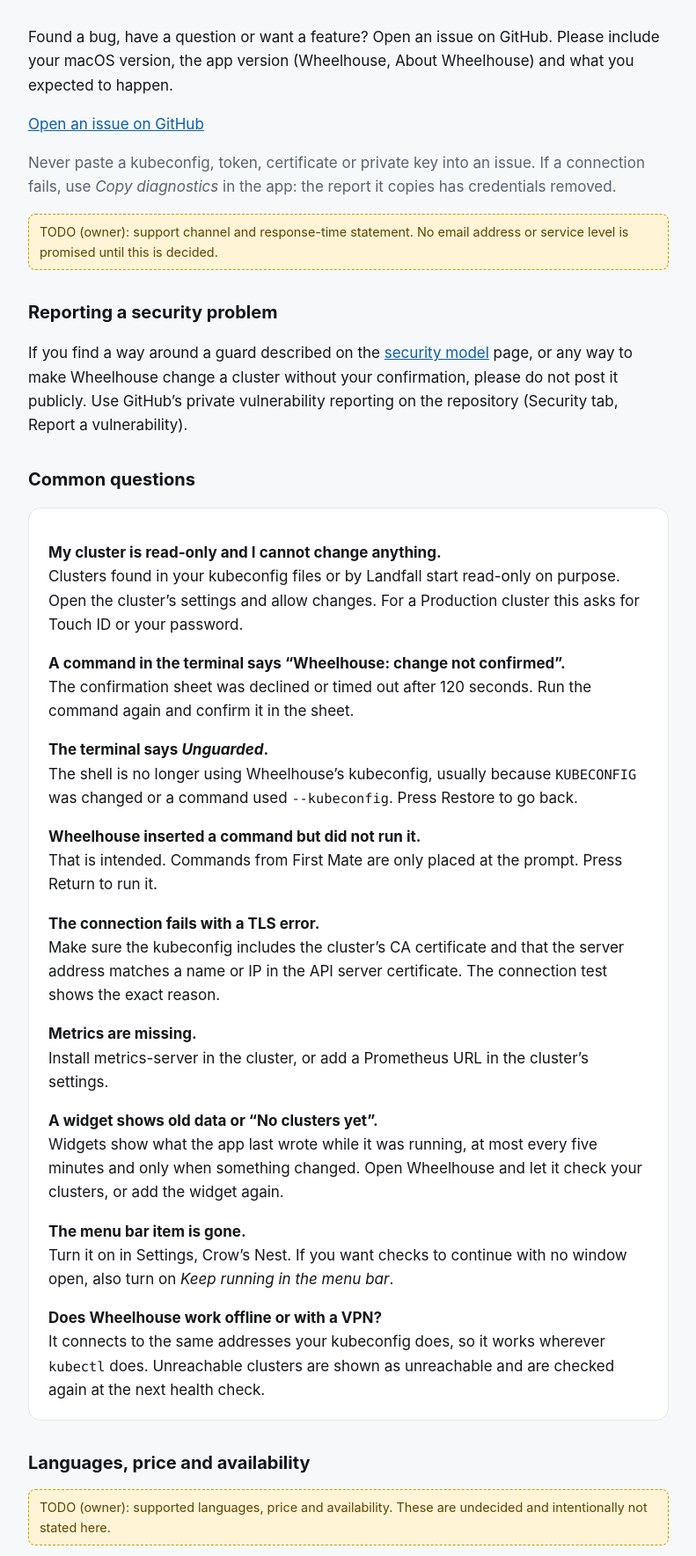
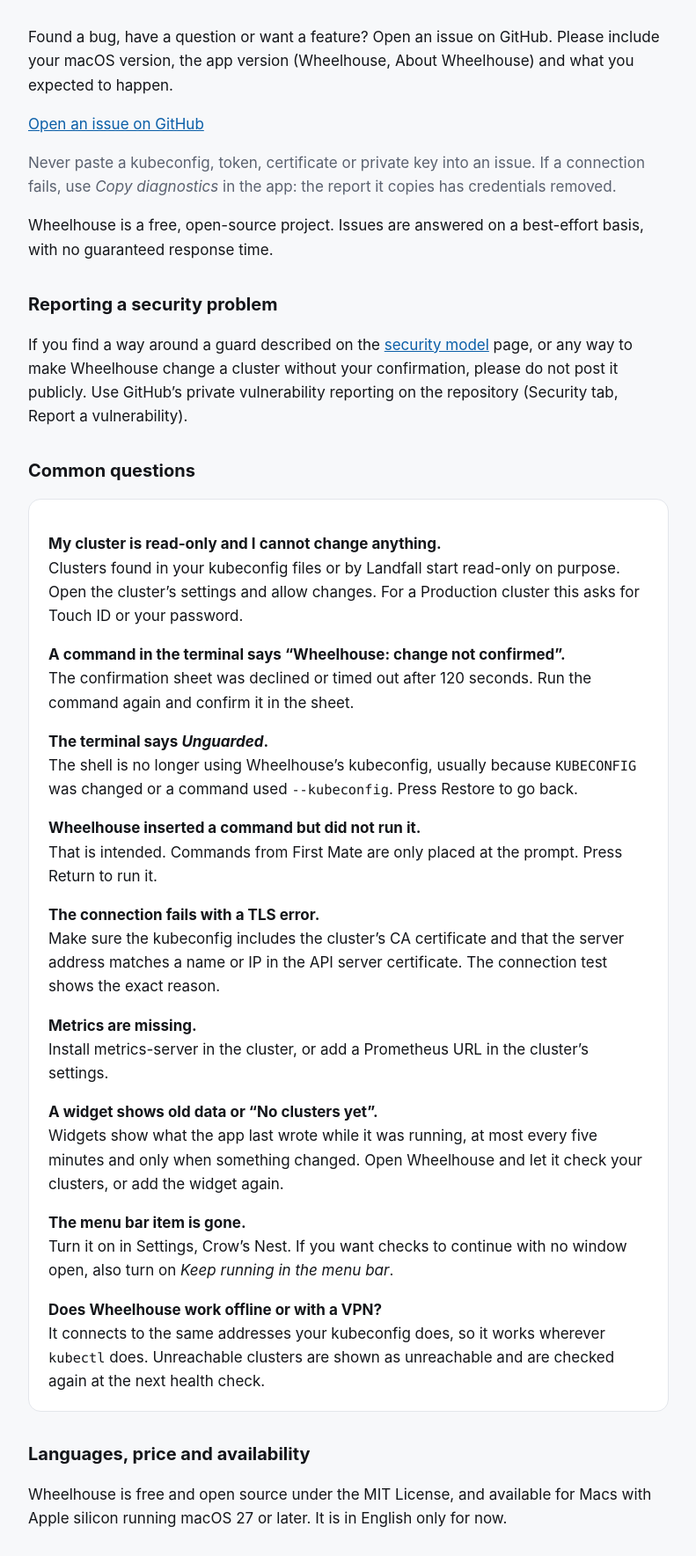
Before and after one commit to ahmadrezaei/wheelhouse, a plain HTML site: page docs/mac/support.html in a window 1280 px wide. Shown: the part 131-1900 px from the top of the page at 88% size, without its empty margins (244-1035 px from the left). Drawn offline with Linux system fonts and the light colour scheme.

Commit message:
State that Wheelhouse for Mac is free, open source and English only, and fill in the support and privacy details
Support is through GitHub Issues on a best-effort basis, the privacy policy is effective from 17 November 2026 with questions through GitHub Issues, and private vulnerability reporting is now on for the repository. The release checklist records these decisions.

```diff
--- a/docs/mac/support.html
+++ b/docs/mac/support.html
@@ -14,7 +14,7 @@
   <p>Found a bug, have a question or want a feature? Open an issue on GitHub. Please include your macOS version, the app version (Wheelhouse, About Wheelhouse) and what you expected to happen.</p>
   <p><a href="https://github.com/ahmadrezaei/wheelhouse/issues/new">Open an issue on GitHub</a></p>
   <p class="muted">Never paste a kubeconfig, token, certificate or private key into an issue. If a connection fails, use <em>Copy diagnostics</em> in the app: the report it copies has credentials removed.</p>
-  <p class="todo">TODO (owner): support channel and response-time statement. No email address or service level is promised until this is decided.</p>
+  <p>Wheelhouse is a free, open-source project. Issues are answered on a best-effort basis, with no guaranteed response time.</p>
 
   <h2 id="security">Reporting a security problem</h2>
   <p>If you find a way around a guard described on the <a href="security.html">security model</a> page, or any way to make Wheelhouse change a cluster without your confirmation, please do not post it publicly. Use GitHub&rsquo;s private vulnerability reporting on the repository (Security tab, Report a vulnerability).</p>
@@ -33,7 +33,7 @@
   </div>
 
   <h2>Languages, price and availability</h2>
-  <p class="todo">TODO (owner): supported languages, price and availability. These are undecided and intentionally not stated here.</p>
+  <p>Wheelhouse is free and open source under the MIT License, and available for Macs with Apple silicon running macOS 27 or later. It is in English only for now.</p>
 
   <nav>
     <a href="./">Wheelhouse for Mac</a>
```
Also changed, not shown: docs/mac/getting-started.html (+1 -1 lines), docs/mac/privacy.html (+1 -1 lines), 1 other file.
